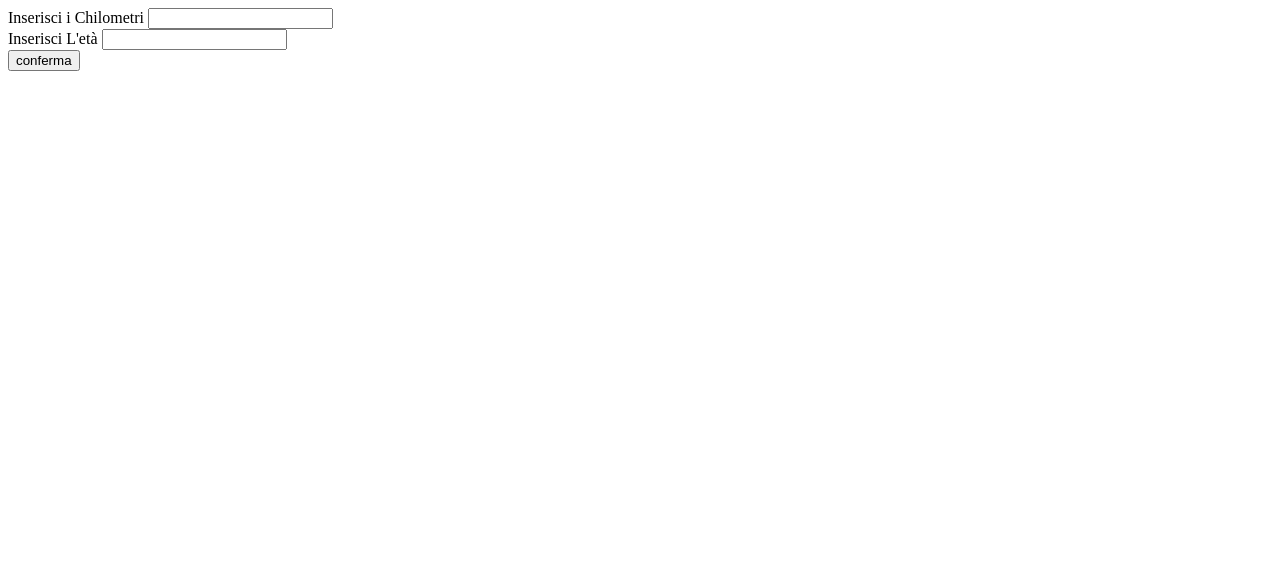
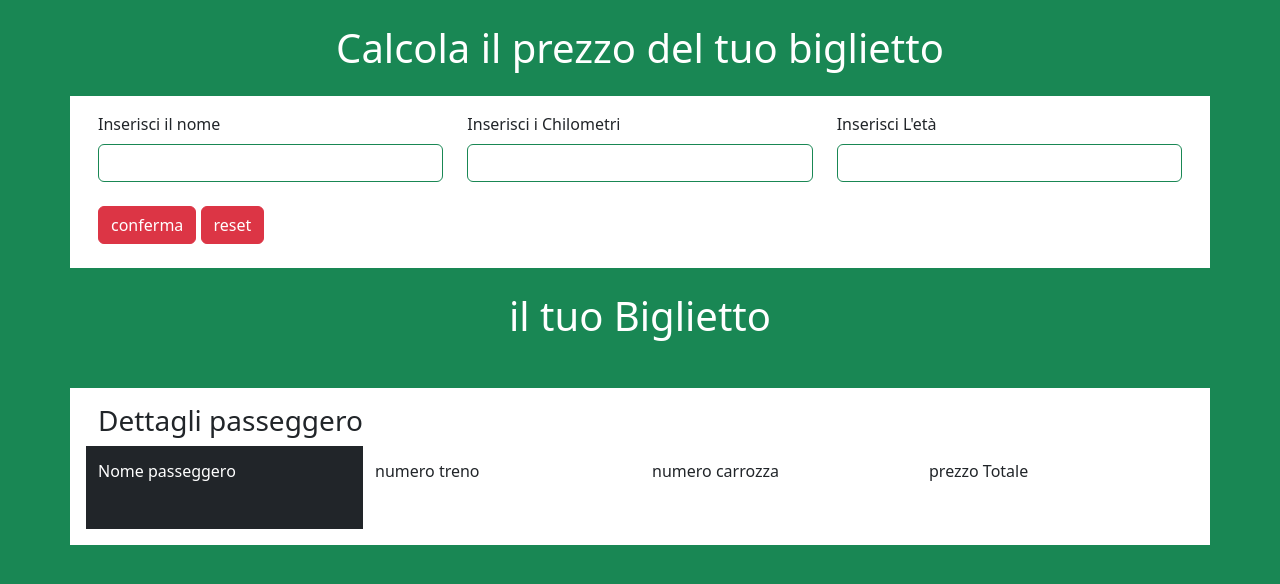
Before and after one commit to MassimilianoTagliabue/js-biglietto-treno-form, a plain HTML site: page index.html in a window 1280 px wide. Drawn offline with nearby package versions, Linux system fonts and the light colour scheme.

Commit message:
feat: layout biglietto

```diff
--- a/index.html
+++ b/index.html
@@ -1,28 +1,84 @@
 <!DOCTYPE html>
 <html lang="en">
+
 <head>
     <meta charset="UTF-8">
     <meta name="viewport" content="width=device-width, initial-scale=1.0">
     <title>Document</title>
+    <link href="https://cdn.jsdelivr.net/npm/bootstrap@5.3.3/dist/css/bootstrap.min.css" rel="stylesheet"
+        integrity="sha384-QWTKZyjpPEjISv5WaRU9OFeRpok6YctnYmDr5pNlyT2bRjXh0JMhjY6hW+ALEwIH" crossorigin="anonymous">
+
 
 </head>
-<body>
 
-    <form action="" id="form">
+<body class="bg-success">
 
-        <label for="chilometri">Inserisci i Chilometri</label>
-        <input required type="text" id="chilometri" name="chilometri" autocomplete="off">
 
-        <br>
 
-        <label for="anni">Inserisci L'età</label>
-        <input required type="text" id="anni" name="anni" autocomplete="off">
 
-        <br>
+    <div class="container">
+        <h1 class="text-center text-white mt-4 mb-4">Calcola il prezzo del tuo biglietto</h1>
+        <form action="" id="form">
 
-        <button type="submit" id="conferma">conferma</button>
-    </form>
+            <div class="row bg-white p-3">
+                <div class="col-12 col-md-4 ">
+                    <label for="nome" class="form-label">Inserisci il nome</label>
+                    <input class="form-control border-success" required type="text" id="nome" name="nome" autocomplete="off">
+                </div>
 
+                <br>
+                <div class="col-12 col-md-4 ">
+                    <label for="chilometri" class="form-label">Inserisci i Chilometri</label>
+                    <input class="form-control border-success" required type="text" id="chilometri" name="chilometri"
+                        autocomplete="off">
+                </div>
+                <br>
+                <div class="col-12 col-md-4 ">
+                    <label for="anni" class="form-label">Inserisci L'età</label>
+                    <input class="form-control border-success" required type="text" id="anni" name="anni" autocomplete="off">
+                </div>
+                <br>
+                <div class="mt-4 mb-2">
+                    <button class="btn btn-danger" type="submit" id="conferma">conferma</button>
+                    <button class="btn btn-danger" type="reset" id="reset">reset</button>
+                </div>
+            </div>
+        </form>
+    </div>
+
+    <h1 class="text-center text-white mt-4 mb-4">il tuo Biglietto</h1>
+    <div class="container ">
+        <div class=" row bg-white p-3 mt-5">
+
+            <h3>Dettagli passeggero</h3>
+                <div class="col-12 col-md-3 bg-dark text-white">
+                    <h6 class="mt-3 mb-3">Nome passeggero</h6>
+                    <div id="nome-card" class="mt-5 mb-4"></div>
+                </div>
+
+                <div class="col-12 col-md-3">
+                    <h6 class="mt-3 mb-3">numero treno</h6>
+                    <div id="numero-treno-card" class="mt-5 mb-4"></div>
+                </div>
+                <div class="col-12 col-md-3">
+                    <h6 class="mt-3 mb-3">numero carrozza</h6>
+                <div id="carrozza-card" class="mt-5 mb-4 "></div>
+            </div>
+                <div class="col-12 col-md-3">
+                    <h6 class="mt-3 mb-3">prezzo Totale</h6>
+                <div id="prezzo-card" class="mt-5 mb-4"></div>
+            </div>
+            </div>
+
+        </div>
+    </div>
+
+
+
+    <script src="https://cdn.jsdelivr.net/npm/bootstrap@5.3.3/dist/js/bootstrap.bundle.min.js"
+        integrity="sha384-YvpcrYf0tY3lHB60NNkmXc5s9fDVZLESaAA55NDzOxhy9GkcIdslK1eN7N6jIeHz"
+        crossorigin="anonymous"></script>
     <script src="./js/script.js"></script>
 </body>
+
 </html>
--- a/js/script.js
+++ b/js/script.js
@@ -2,13 +2,28 @@
 const chilometriInput = document.getElementById("chilometri");
 const anniInput = document.getElementById("anni");
 const butInput = document.getElementById("conferma");
-const formElem = document.getElementById("form")
+const formElem = document.getElementById("form");
+const nomeInput = document.getElementById("nome");
+
+//card
+const nomeCard = document.getElementById("nome-card");
+const prezzoCard = document.getElementById("prezzo-card");
+const numeroTrenoCard = document.getElementById("numero-treno-card");
+const carrozzaCard = document.getElementById("carrozza-card");
 
 
 
 //esecuzione logica
 
+const numeroTrenoRandom = Math.floor(Math.random() * 1000000 + 1) ;
+
+
+const numeroCarrozzaRandom = Math.floor(Math.random() * 10 + 1) ;
+
+
+
 formElem.addEventListener("submit", function (event) {
+
 
 
 
@@ -58,4 +73,12 @@ formElem.addEventListener("submit", function (event) {
 
     }
 
+
+
+    nomeCard.innerHTML = nomeInput.value.trim();
+    prezzoCard.innerHTML = `${prezzoTotale}£`;
+    numeroTrenoCard.innerHTML = `${numeroTrenoRandom}`;
+    carrozzaCard.innerHTML = `${numeroCarrozzaRandom}`;
+
+
 })
```
